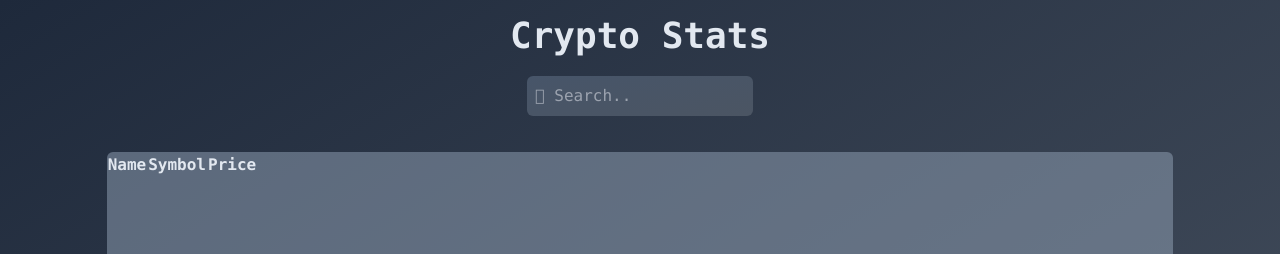
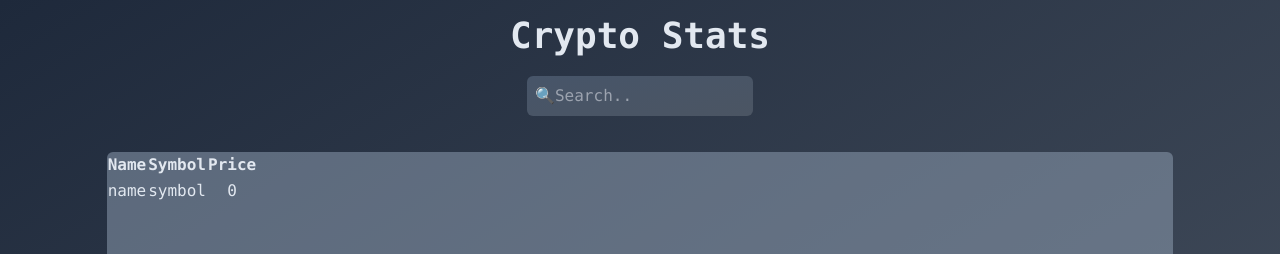
Before and after one commit to vimalsaraswat/crypto-stats, a React (Create React App) app: page / in a window 1280 px wide. Shown: the top 254 px of the page. Built offline with nearby package versions, Linux system fonts and the light colour scheme; no server answers.

Commit message:
update api component

```diff
--- a/src/App.js
+++ b/src/App.js
@@ -23,7 +23,7 @@ function Header() {
 function Search() {
   return (
     <form>
-      <input className="border-black  bg-gradient-to-br from-slate-600 to-gray-600 p-2 border-3 rounded-md my-5" type="text" placeholder="&#xf002; Search.." name="search" />
+      <input className="border-black  bg-gradient-to-br from-slate-600 to-gray-600 p-2 border-3 rounded-md my-5" type="text" placeholder="&#x1F50D;Search.." name="search" />
     </form>
   );
 }
@@ -37,12 +37,22 @@ function Main() {
 }
 
 function GetData() {
-  const [data, setData] = useState({});
+  const [data, setData] = useState({
+    name:"name",
+    symbol:"symbol",
+    price:0
+  });
 
   useEffect(() => {
     fetch("https://api.coingecko.com/api/v3/search/trending")
       .then((response) => response.json())
-      .then((coins) => setData(coins[3].item));
+      .then((coin) => setData(
+        {
+          name: coin[2].name,
+          symbol: coin[2].symbol,
+          price: coin[2].price_btc
+        }
+      ));
   }, []);
 
   return (
@@ -58,7 +68,7 @@ function GetData() {
           <tr>
             <td>{data.name}</td>
             <td>{data.symbol}</td>
-            <td>{data.price_btc}</td>
+            <td>{data.price}</td>
           </tr>
 
       </tbody>
```
